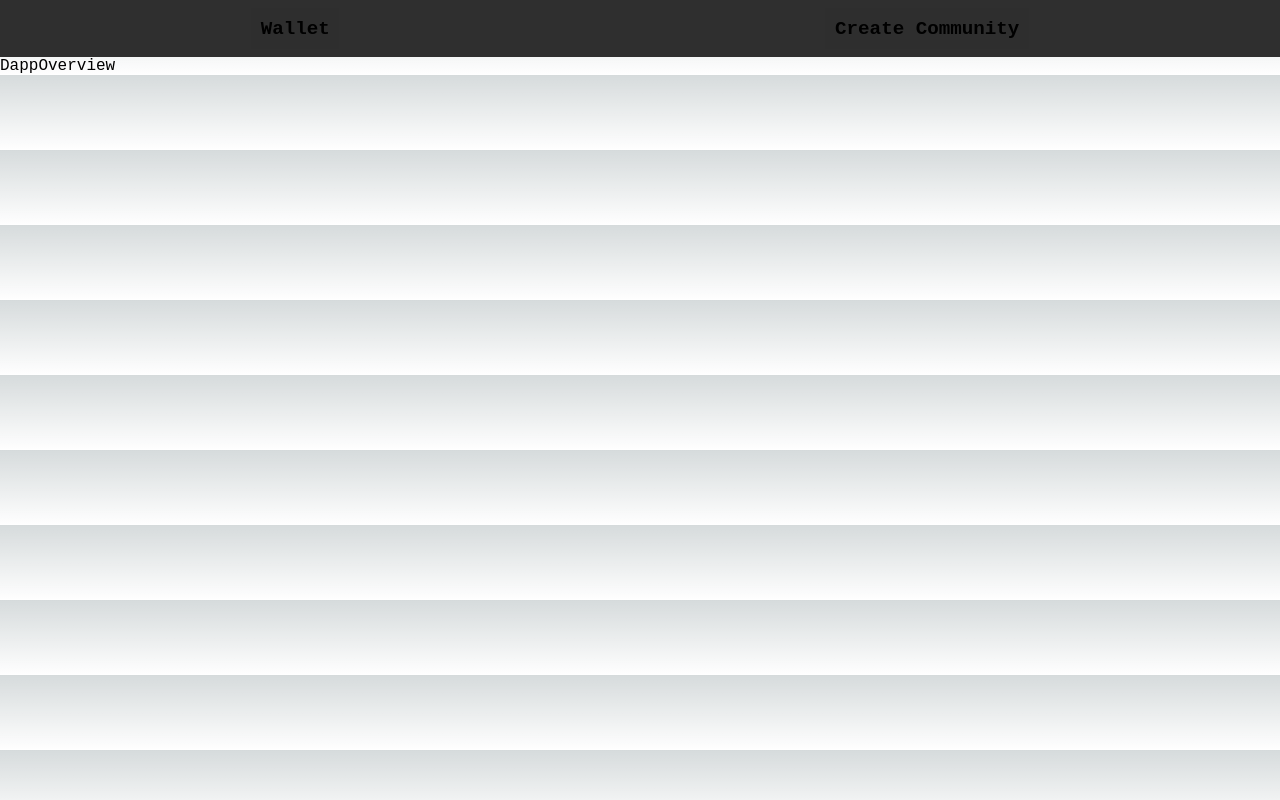
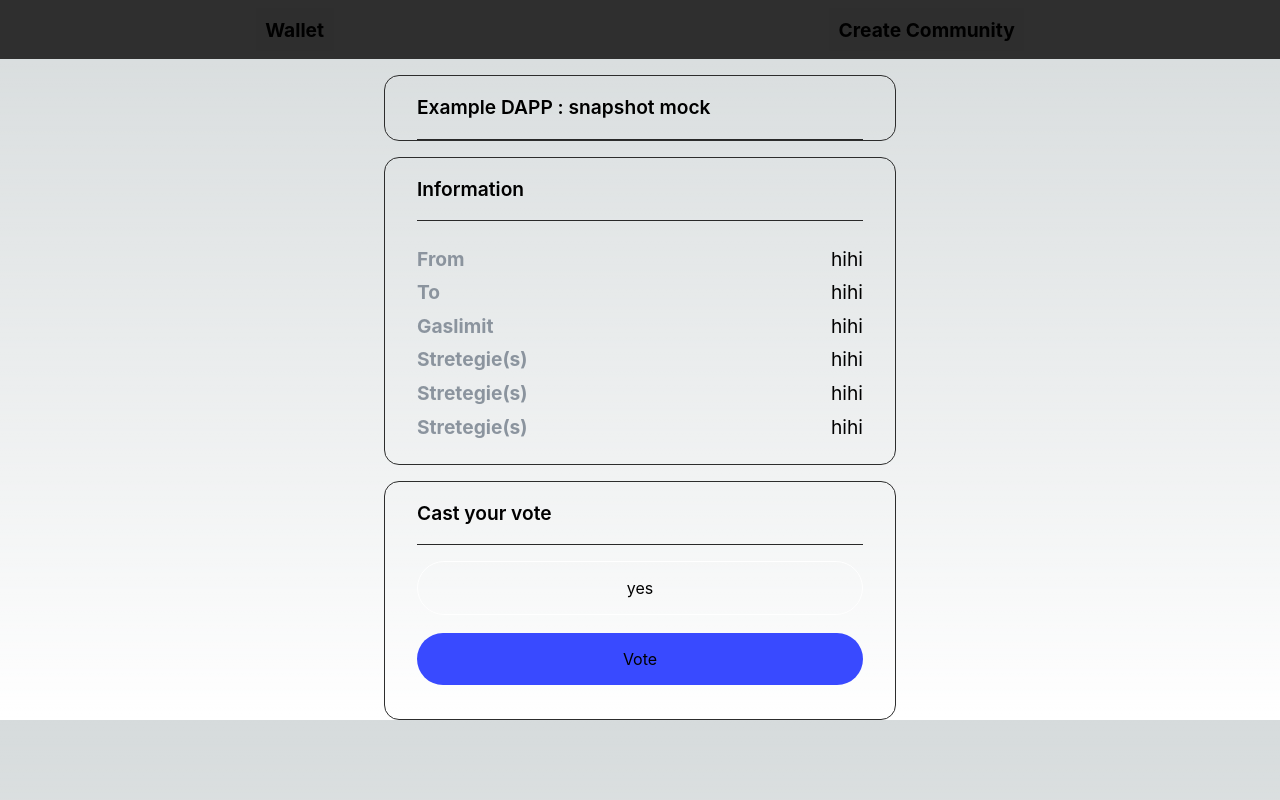
Before and after one commit to rkdud007/Scaling-ETH-2023-FE, a Next.js app: page / in a window 1280 px wide. Built offline with nearby package versions, Linux system fonts and the light colour scheme.

Commit message:
feat: homepage ui

```diff
--- a/components/home/DappOverview.styles.ts
+++ b/components/home/DappOverview.styles.ts
@@ -0,0 +1,63 @@
+import styled from "styled-components";
+
+export const VoteWrapper = styled.div`
+  border: 1px solid #2d2d2d;
+  border-radius: 15px;
+  padding: 0 2em;
+  width: 40%;
+  margin: auto;
+  & > div:first-child {
+    border-bottom: 1px solid #292929;
+    padding: 1em 0;
+    font-size: larger;
+    font-weight: 600;
+  }
+  & > div:nth-child(2) {
+    padding: 1em 0;
+  }
+  & > div:nth-child(2) > div:first-child {
+    padding: 1em 0;
+    border: 1px solid #ffffff;
+    border-radius: 39px;
+    display: flex;
+    align-items: center;
+    justify-content: center;
+  }
+  & > div:nth-child(2) > div:nth-child(2) {
+    cursor: pointer;
+    background: #394aff;
+    padding: 1em 0;
+    border-radius: 39px;
+    margin: 18px 0;
+    display: flex;
+    align-items: center;
+    justify-content: center;
+  }
+`;
+
+export const InformationWrapper = styled.div`
+  border: 1px solid #2d2d2d;
+  border-radius: 15px;
+  padding: 0 2em;
+  width: 40%;
+  margin: 1em auto;
+  & > div:first-child {
+    border-bottom: 1px solid #292929;
+    padding: 1em 0;
+    font-size: larger;
+    font-weight: 600;
+  }
+  & > div:nth-child(2) {
+    padding: 1em 0;
+  }
+`;
+
+export const InformationColumn = styled.div`
+  display: flex;
+  margin: 0.5em 0;
+  font-size: larger;
+  justify-content: space-between;
+  & > b {
+    color: #8b949e;
+  }
+`;
--- a/components/home/DappOverview.tsx
+++ b/components/home/DappOverview.tsx
@@ -1,7 +1,59 @@
+import * as S from "./DappOverview.styles";
+
+const VotingBox = () => {
+  return (
+    <S.VoteWrapper>
+      <div>Cast your vote</div>
+      <div>
+        <div>yes</div>
+        <div>Vote</div>
+      </div>
+    </S.VoteWrapper>
+  );
+};
+// TODO : Want to show some information about voting transaction. ex. transaction call from where to where
+const InformationBox = () => {
+  return (
+    <S.InformationWrapper>
+      <div>Information</div>
+      <div>
+        <S.InformationColumn>
+          <b>From</b>
+          <span>hihi</span>
+        </S.InformationColumn>
+        <S.InformationColumn>
+          <b>To</b>
+          <span>hihi</span>
+        </S.InformationColumn>
+        <S.InformationColumn>
+          <b>Gaslimit</b>
+          <span>hihi</span>
+        </S.InformationColumn>
+        <S.InformationColumn>
+          <b>Stretegie(s)</b>
+          <span>hihi</span>
+        </S.InformationColumn>
+        <S.InformationColumn>
+          <b>Stretegie(s)</b>
+          <span>hihi</span>
+        </S.InformationColumn>
+        <S.InformationColumn>
+          <b>Stretegie(s)</b>
+          <span>hihi</span>
+        </S.InformationColumn>
+      </div>
+    </S.InformationWrapper>
+  );
+};
+
 const DappOverview = () => {
   return (
     <>
-      <div>DappOverview</div>
+      <S.InformationWrapper>
+        <div>Example DAPP : snapshot mock</div>
+      </S.InformationWrapper>
+      <InformationBox />
+      <VotingBox />
     </>
   );
 };
--- a/styles/globals.css
+++ b/styles/globals.css
@@ -86,7 +86,8 @@ body {
 }
 
 body {
-  font-family: "Courier New", Courier, monospace;
+  font-family: -apple-system, BlinkMacSystemFont, "Segoe UI", Roboto, Oxygen,
+    Ubuntu, Cantarell, "Open Sans", "Helvetica Neue", sans-serif;
   color: rgb(var(--foreground-rgb));
   background: linear-gradient(
       to bottom,
```
